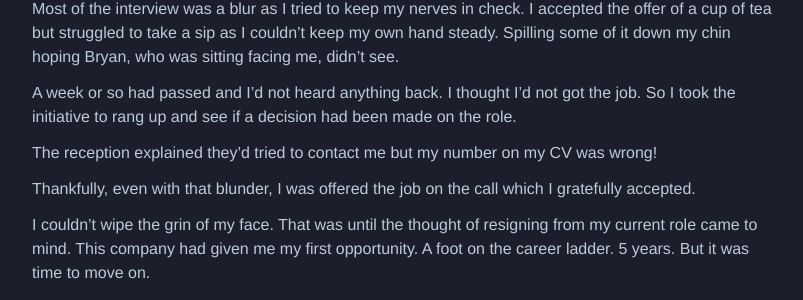
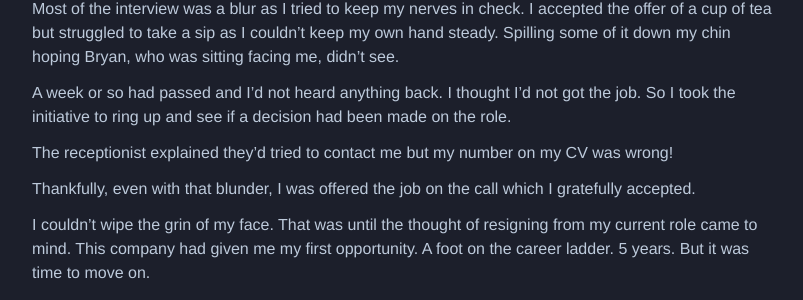
Before and after one commit to iamjimtaylor/iamjimtaylor, a Jekyll site: the page built from _posts/2016-03-29-job-interviews.md, in a window 1280 px wide and 900 px high, scrolled down 690 px. Shown: the part 176-476 px from the top of the window, without its empty margins (233-1036 px from the left). Built offline with Jekyll 4.4.1, drawn with Linux system fonts in a browser that asks for light colours.

Commit message:
Update 2016-03-29-job-interviews.md

```diff
--- a/_posts/2016-03-29-job-interviews.md
+++ b/_posts/2016-03-29-job-interviews.md
@@ -32,9 +32,9 @@ Bryan was looking at some of my work on his screen as I took a seat and all I co
 
 Most of the interview was a blur as I tried to keep my nerves in check. I accepted the offer of a cup of tea but struggled to take a sip as I couldn't keep my own hand steady. Spilling some of it down my chin hoping Bryan, who was sitting facing me, didn't see.
 
-A week or so had passed and I'd not heard anything back. I thought I'd not got the job. So I took the initiative to rang up and see if a decision had been made on the role.
+A week or so had passed and I'd not heard anything back. I thought I'd not got the job. So I took the initiative to ring up and see if a decision had been made on the role.
 
-The reception explained they'd tried to contact me but my number on my CV was wrong!
+The receptionist explained they'd tried to contact me but my number on my CV was wrong!
 
 Thankfully, even with that blunder, I was offered the job on the call which I gratefully accepted.
 
```
